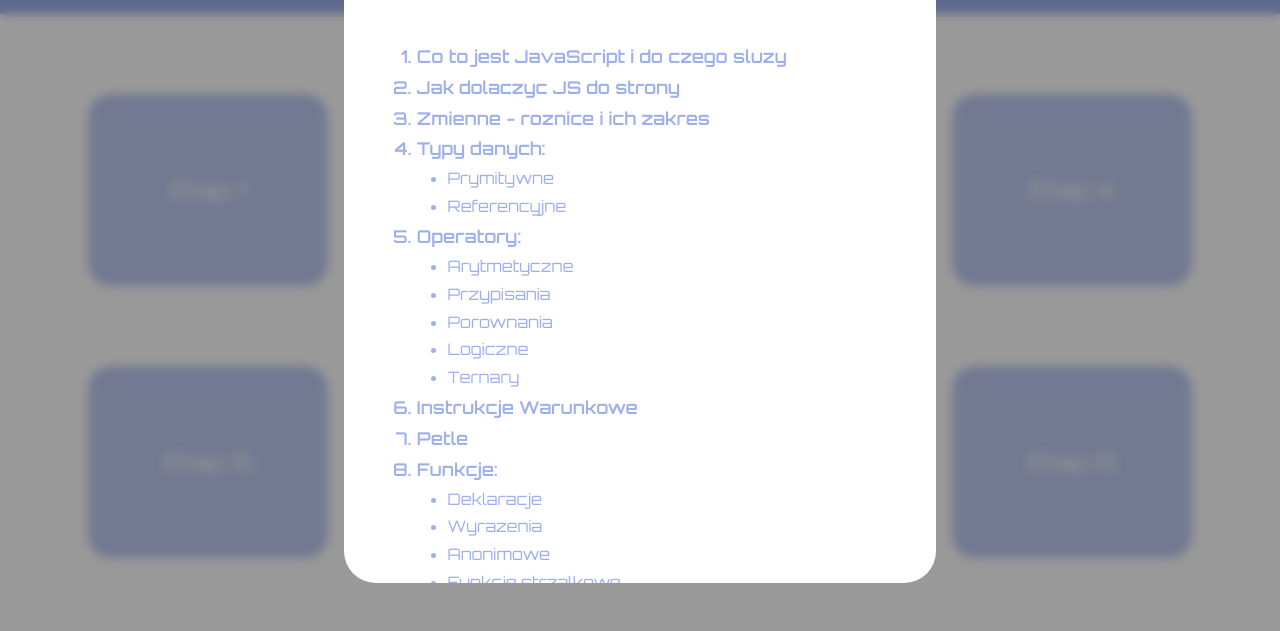
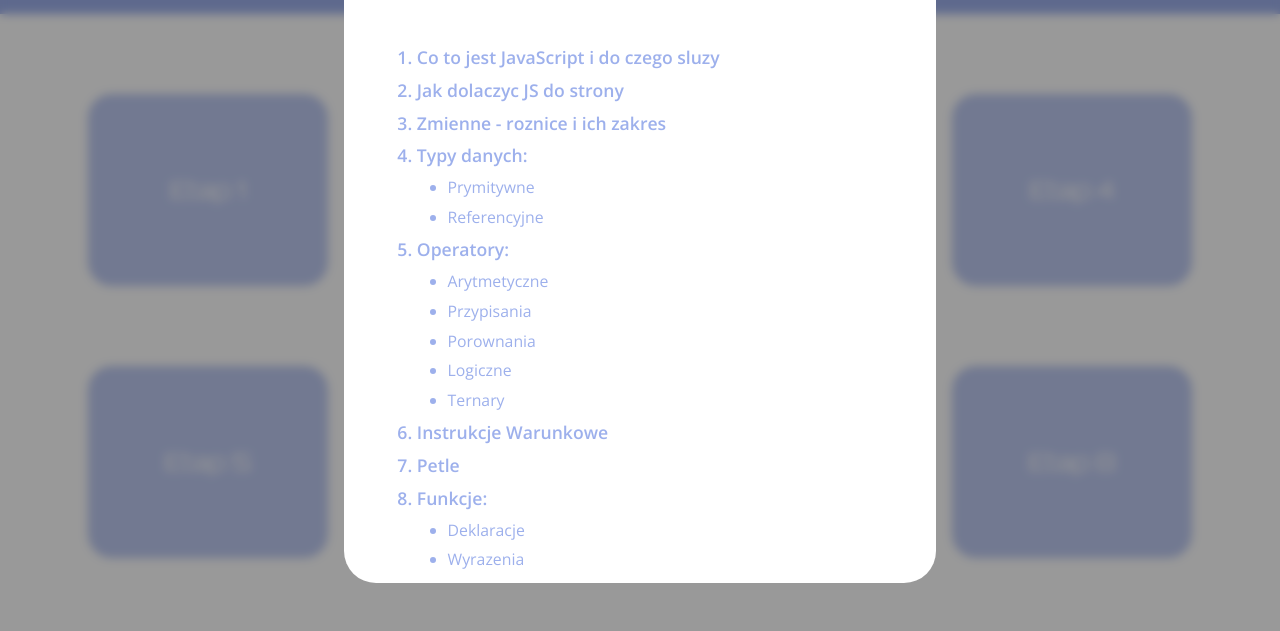
Before and after one commit to xostrch/jsbuddies, a plain HTML site: page stages.html in a window 1280 px wide. Both pictures are taken after a click on the element "Etap 1". Shown: the part 169-800 px from the top of the page. Drawn offline with nearby package versions, Linux system fonts and the light colour scheme.

Commit message:
i changed the font

```diff
--- a/css/style.css
+++ b/css/style.css
@@ -1,4 +1,5 @@
 @import url('https://fonts.googleapis.com/css2?family=Orbitron:wght@400..900&display=swap');
+@import url('https://fonts.googleapis.com/css2?family=Open+Sans:ital,wght@0,300..800;1,300..800&display=swap');
 
 *{
     margin: 0;
@@ -361,6 +362,10 @@
     padding-right: 2em;
 }
 
+.modal-content li{
+    font-family: "Open Sans"
+}
+
 .list-style-main{
     font-weight: 600;
     font-size: 1.1em;
@@ -372,7 +377,7 @@
 
 .list-style-notmain{
     margin-left: 2em;
-    font-weight: 300;
+    font-weight: 400;
     list-style: disc;
     font-size: 0.9em;
 }
--- a/js/translations.js
+++ b/js/translations.js
@@ -146,7 +146,9 @@
                         <li>synchronizacja i asynchronicznosc</li>
                     </ul>
                 <li>Strict Mode</li>
-                    <ul class="list-style-notmain">zalety i wplyw na kod</ul>
+                    <ul class="list-style-notmain">
+                        <li>zalety i wplyw na kod</li>
+                    </ul>
             </ol>
         `,
         modal4content:`<ol class="list-style-main">
```
